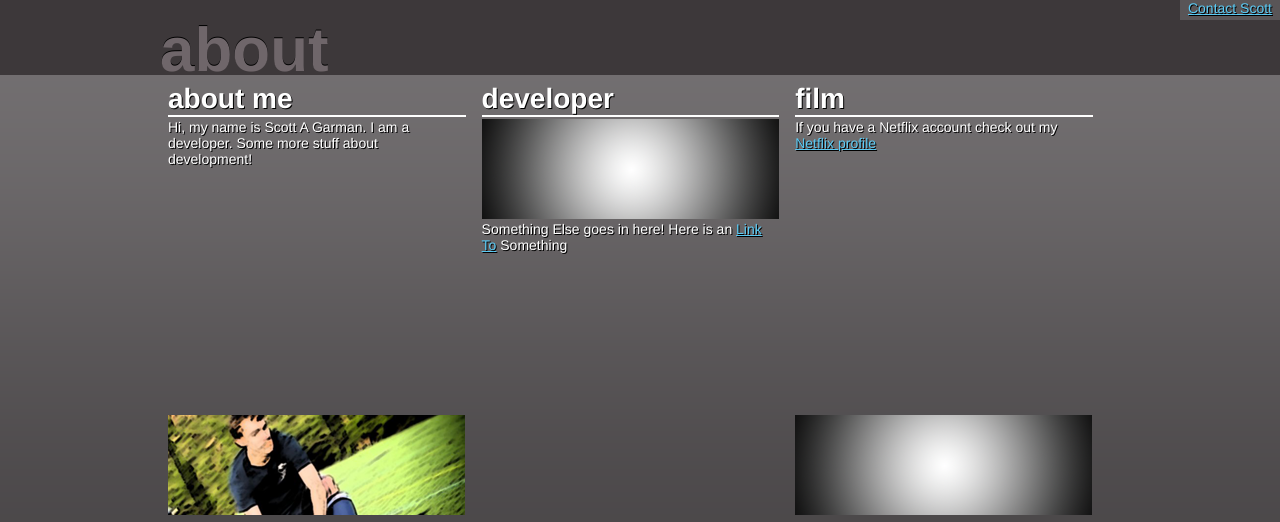
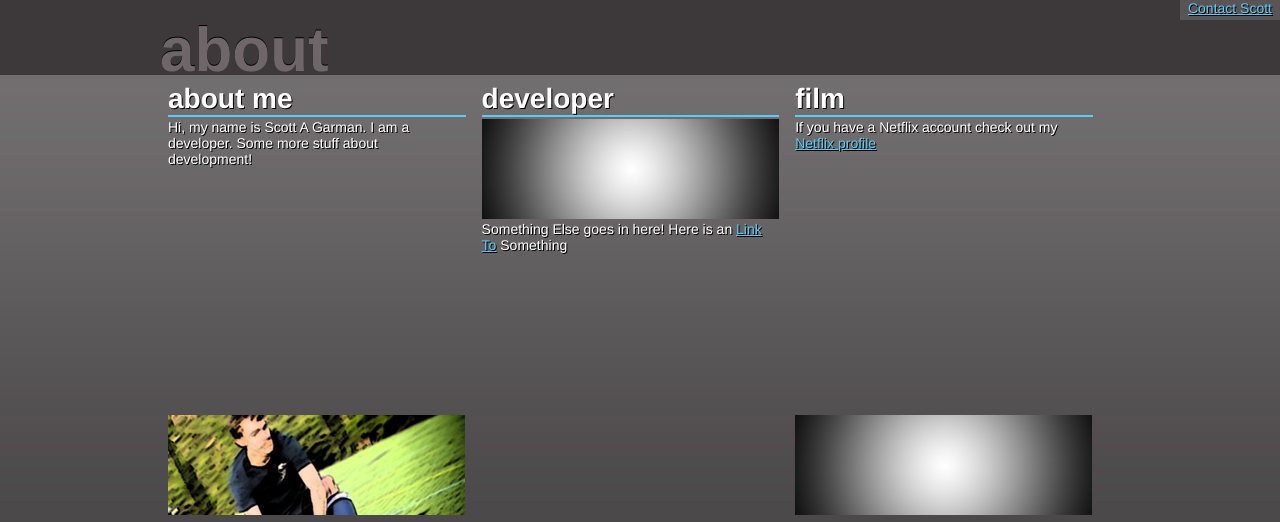
Before and after one commit to scottagarman/website_v2, a plain HTML site: page dev2/index.html in a window 1280 px wide. Both pictures are taken after a click on the link "about me". Shown: the top 522 px of the page. Drawn offline with Linux system fonts and the light colour scheme.

Commit message:
blue underline

```diff
--- a/dev2/styles/main.css
+++ b/dev2/styles/main.css
@@ -170,7 +170,7 @@ body {
 .panel h2{
 	font-size: 28px;
 	font-family: "Helvetica Neue", Helvetica, arial, sans-serif;
-	border-bottom-color: #FFFFFF;
+	border-bottom-color: #5bcbf5;
 	border-bottom-width: 2px;
 	border-bottom-style: solid;
 	color:#FFFFFF;
```
